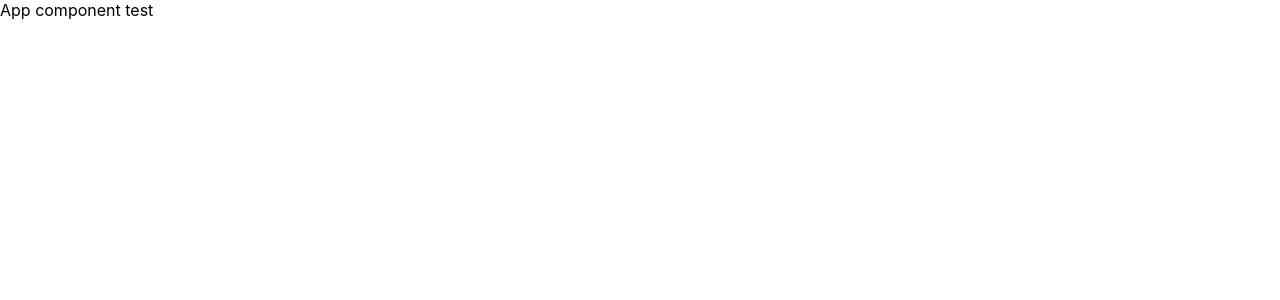
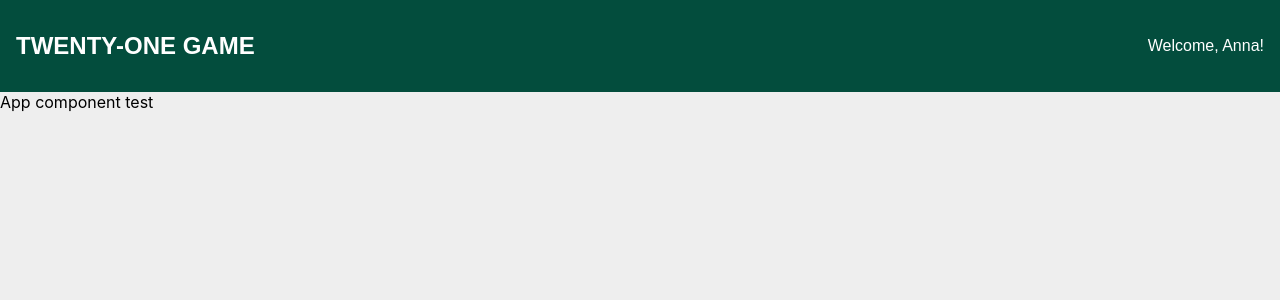
Before and after one commit to annaszalkiewicz/react-blackjack, a React (Create React App) app: page / in a window 1280 px wide. Shown: the top 300 px of the page. Built offline with nearby package versions, Linux system fonts and the light colour scheme.

Commit message:
Add header & styling

```diff
--- a/src/components/App/App.scss
+++ b/src/components/App/App.scss
@@ -0,0 +1,3 @@
+.App {
+  width: 100%;
+}
--- a/src/components/App/App.tsx
+++ b/src/components/App/App.tsx
@@ -1,9 +1,11 @@
 import React from 'react';
 import './App.scss';
+import Header from '../Header/Header';
 
 const App = () => {
   return (
     <div className="App">
+      <Header />
       App component test
     </div>
   );
--- /dev/null
+++ b/src/components/Header/Header.scss
@@ -0,0 +1,24 @@
+@import '../../scss/variables';
+@import '../../scss/mixins';
+
+.header {
+  @include twoColBetween;
+  width: 100%;
+  background: $green1;
+  color: $white;
+  margin: 0;
+  padding: 1rem;
+  h1 {
+    @include headingOne ($white, $normal, $left);
+  }
+  p {
+    @include paragraph($white, $right);
+  }
+}
+@media screen and (min-width: 768px) {
+  .header {
+    h1 {
+      @include headingOne ($white, $large, $left);
+    }
+  }
+}
--- /dev/null
+++ b/src/components/Header/Header.tsx
@@ -0,0 +1,13 @@
+import React from 'react';
+import './Header.scss';
+
+const Header = () => {
+  return (
+    <header className="header">
+      <h1>Twenty-One Game</h1>
+      <p>Welcome, Anna!</p>
+    </header>
+  );
+}
+
+export default Header;
--- a/src/scss/_mixins.scss
+++ b/src/scss/_mixins.scss
@@ -0,0 +1,25 @@
+@import 'variables';
+
+@mixin headingOne($color, $size, $align) {
+  font-family: $font;
+  font-weight: $bold;
+  font-size: $size;
+  text-transform: uppercase;
+  text-align: $align;
+  color: $color;
+}
+
+@mixin  paragraph($color, $align) {
+  font-family: $font;
+  font-weight: $regular;
+  font-size: 1rem;
+  color: $color;
+  text-align: $align;
+}
+
+@mixin twoColBetween {
+  display: flex;
+  flex-direction: row;
+  justify-content: space-between;
+  align-items: center;
+}
--- a/src/scss/_variables.scss
+++ b/src/scss/_variables.scss
@@ -1,6 +1,18 @@
 /**
 * THEME COLORS
 */
+
+$green1: #034d3d;
+$green2: #039979;
+$green3: #023328;
+$green4: #045947;
+$green5: #069979;
+$green6: #09d9ac;
+$red1: #992700;
+$red2: #4d1603;
+$grey1: #eee;
+$black: black;
+$white: white;
 
 /**
 * TYPOGRAPHY
@@ -15,7 +27,14 @@ $medium: 500;
 $semiBold: 600;
 $bold: 700;
 $extraBold: 800;
-$black: 900;
+
+$normal: 1rem;
+$large: 1.5rem;
+$extraLarge: 2rem;
+
+$left: left;
+$right: right;
+$center: center;
 
 /**
 * MISCELLANEOUS
--- a/src/scss/index.scss
+++ b/src/scss/index.scss
@@ -1,13 +1,26 @@
+@import 'variables';
+
+* {
+  box-sizing: border-box;
+}
+html {
+  width: 100vw;
+}
 body {
+  width: 100%;
   margin: 0;
-  font-family: -apple-system, BlinkMacSystemFont, 'Segoe UI', 'Roboto', 'Oxygen',
-    'Ubuntu', 'Cantarell', 'Fira Sans', 'Droid Sans', 'Helvetica Neue',
-    sans-serif;
+  font-family: -apple-system, BlinkMacSystemFont, $font;
   -webkit-font-smoothing: antialiased;
   -moz-osx-font-smoothing: grayscale;
+  overflow-x: hidden;
+  background: $grey1;
+  color: $black;
 }
 
 code {
   font-family: source-code-pro, Menlo, Monaco, Consolas, 'Courier New',
     monospace;
 }
+#root {
+  width: 100%;
+}
--- a/tsconfig.json
+++ b/tsconfig.json
@@ -12,7 +12,7 @@
     "allowSyntheticDefaultImports": true,
     "strict": true,
     "forceConsistentCasingInFileNames": true,
-    "module": "commonjs",
+    "module": "esnext",
     "moduleResolution": "node",
     "resolveJsonModule": true,
     "isolatedModules": true,
```
